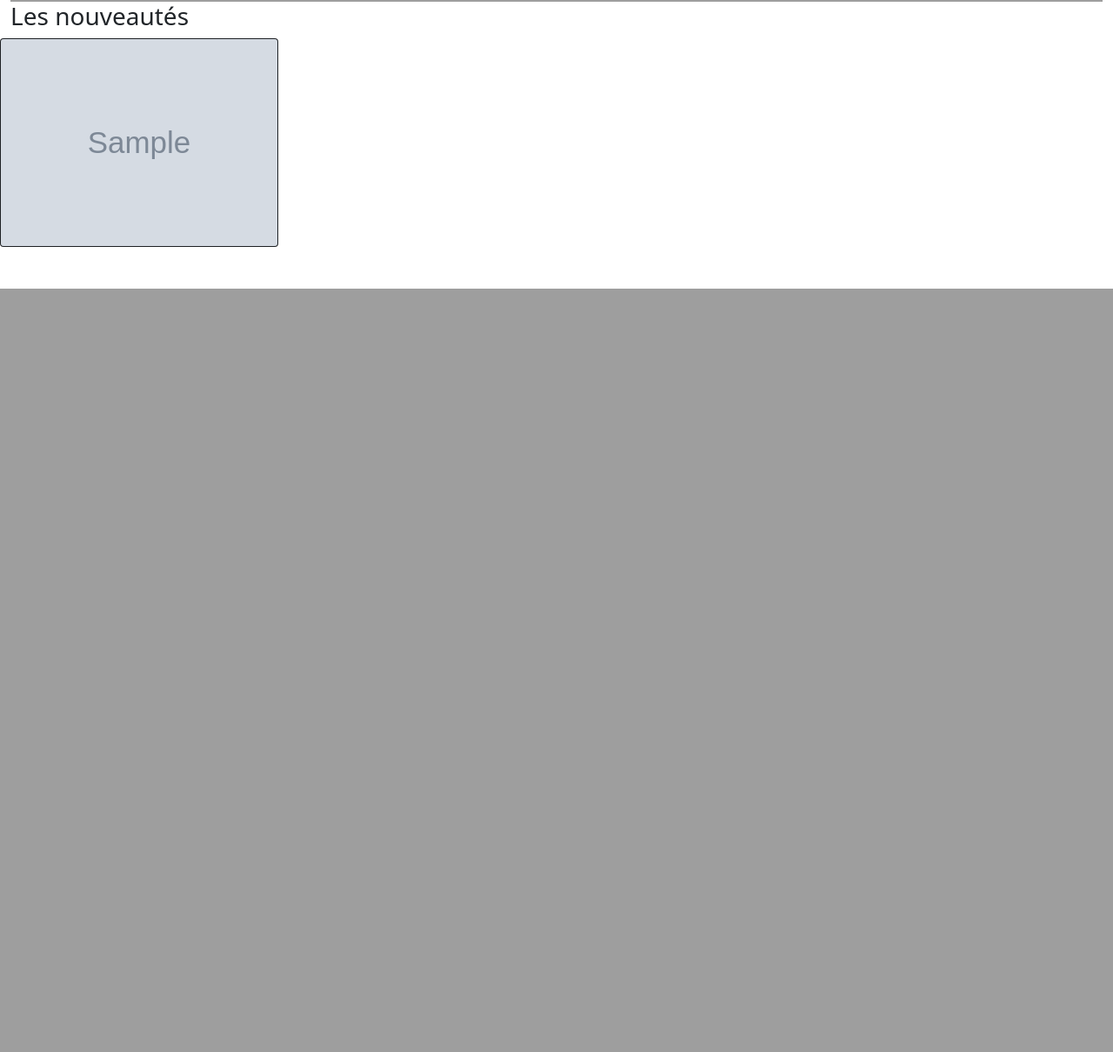
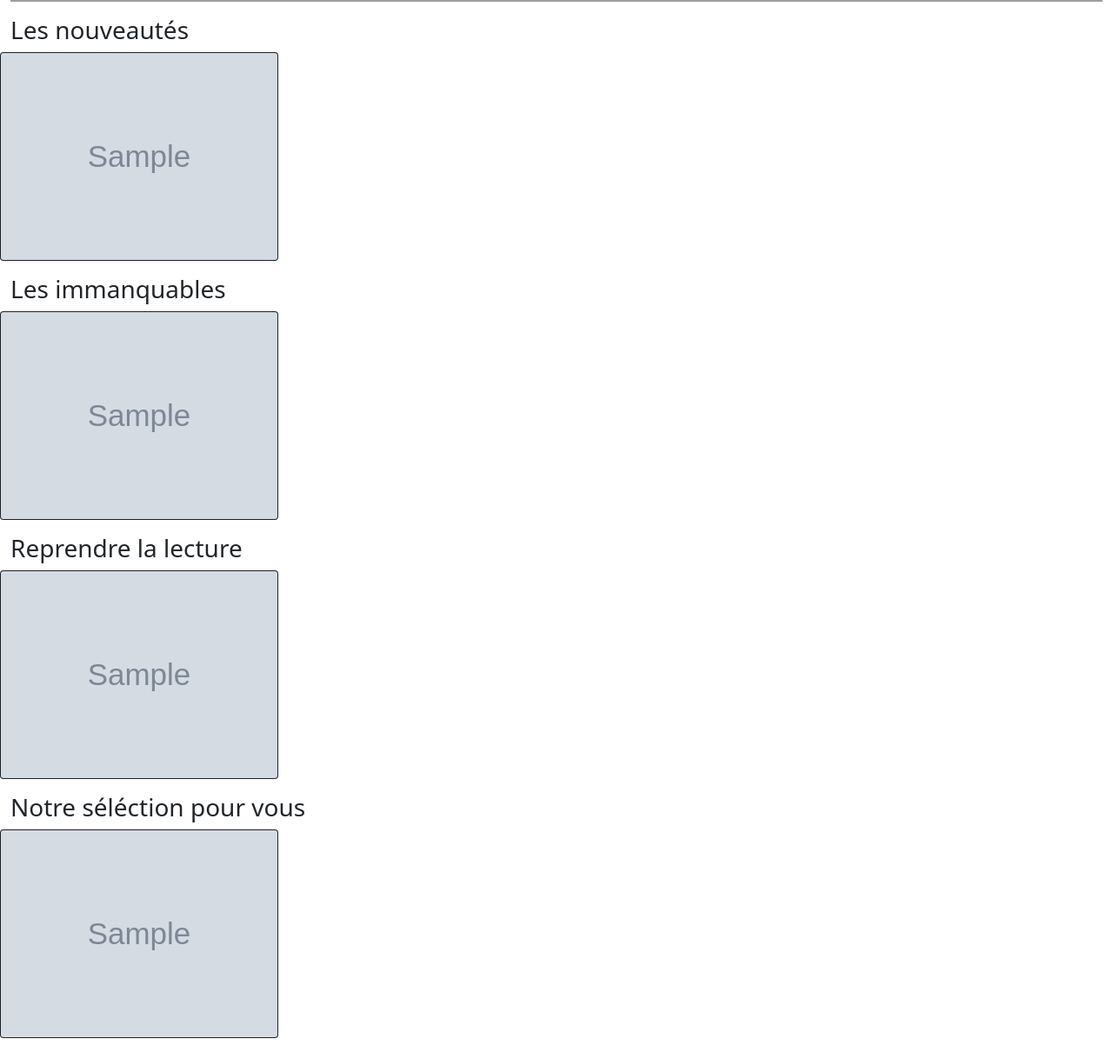
Before and after one commit to MarcHoutreille/getflixProject, a PHP site: page /home.php in a window 1280 px wide. Shown: the part 1091-2301 px from the top of the page at 87% size. Before the commit the page ends 1423 px from the top, so only its background shows below. Run offline with PHP 8.4, Linux system fonts and the light colour scheme; tables that the repository leaves empty or names only in its code hold one stand-in row (values such as "Sample post"); grey boxes marked "Sample" are stand-in pictures; some libraries are stand-ins or nearby versions; grey boxes are pictures that could not be loaded.

Commit message:
maj home php

```diff
--- a/home.php
+++ b/home.php
@@ -53,84 +53,75 @@
                 </div>
             </div>
         </div>
-        <div class="row">
+        <div class="row my-3">
 
-            <h3> Les nouveautés</h3>
+            <h3>Les nouveautés</h3>
             <?php
-                $response = $db->query('SELECT * FROM movies ORDER BY id DESC LIMIT 4');
+                $response = $db->query("SELECT id, title, year, category, thumbnail, SUBSTRING(synopsis,1,300) AS shortened_synopsis , duration, url, language FROM movies ORDER BY id DESC LIMIT 4");
                 while ($data = $response->fetch()) {
                     echo '
-                            <div data-id=' . $data['id'] . ' class="card bg-dark text-black movie col-sm-3 px-0 mb-5">
+                            <div data-id=' . $data['id'] . ' class="card bg-dark text-black movie col-sm-3 px-0">
                                 <img src=' . $data['thumbnail'] . ' class="card-img" alt=' . $data['title'] . ' >
                                 <div class="card-img-overlay viewTxt">
                                     <h5 class="card-title text-white">' . $data['title'] . '</h5>
-                                    <p class="card-text text-white">' . $data['synopsis'] . '</p>
+                                    <p class="card-text text-white">' . $data['shortened_synopsis'] . '(...)</p>
                                     <p class="card-text text-white">' . $data['duration'] . ' min</p>
-                            </div></div>';
+                                </div></div>';
                 }
             ?>
+        </div>
+        <div class="row my-3">
 
-                <!--
+            <h3> Les immanquables</h3>
+            <?php
+                $response = $db->query("SELECT id, title, year, category, thumbnail, SUBSTRING(synopsis,1,300) AS shortened_synopsis , duration, url, language FROM movies ORDER BY id DESC LIMIT 4");
+                while ($data = $response->fetch()) {
+                    echo '
+                            <div data-id=' . $data['id'] . ' class="card bg-dark text-black movie col-sm-3 px-0">
+                                <img src=' . $data['thumbnail'] . ' class="card-img" alt=' . $data['title'] . ' >
+                                <div class="card-img-overlay viewTxt">
+                                    <h5 class="card-title text-white">' . $data['title'] . '</h5>
+                                    <p class="card-text text-white">' . $data['shortened_synopsis'] . '(...)</p>
+                                    <p class="card-text text-white">' . $data['duration'] . ' min</p>
+                                </div></div>';
+                }
+            ?>
+        </div>
+        <div class="row my-3">
 
-            <div class="col-3">
-            <img src="https://placeimg.com/90/90/tech">
-            </div>
-            <div class="col-3">
-            <img src="https://placeimg.com/90/90/tech">
-            </div>
-            <div class="col-3">
-            <img src="https://placeimg.com/90/90/tech">
-            </div>
-            <div class="col-3">
-            <img src="https://placeimg.com/90/90/tech">
-            </div>
+            <h3> Reprendre la lecture</h3>
+            <?php
+                $response = $db->query("SELECT id, title, year, category, thumbnail, SUBSTRING(synopsis,1,300) AS shortened_synopsis , duration, url, language FROM movies ORDER BY id DESC LIMIT 4");
+                while ($data = $response->fetch()) {
+                    echo '
+                            <div data-id=' . $data['id'] . ' class="card bg-dark text-black movie col-sm-3 px-0">
+                                <img src=' . $data['thumbnail'] . ' class="card-img" alt=' . $data['title'] . ' >
+                                <div class="card-img-overlay viewTxt">
+                                    <h5 class="card-title text-white">' . $data['title'] . '</h5>
+                                    <p class="card-text text-white">' . $data['shortened_synopsis'] . '(...)</p>
+                                    <p class="card-text text-white">' . $data['duration'] . ' min</p>
+                                </div></div>';
+                }
+            ?>
         </div>
-        <div class="row">
-        <h3> Les immanquables</h3>
-            <div class="col-3">
-            <img src="https://placeimg.com/90/90/tech">
-            </div>
-            <div class="col-3">
-            <img src="https://placeimg.com/90/90/tech">
-            </div>
-            <div class="col-3">
-            <img src="https://placeimg.com/90/90/tech">
-            </div>
-            <div class="col-3">
-            <img src="https://placeimg.com/90/90/tech">
-            </div>
+        <div class="row my-3">
+
+            <h3> Notre séléction pour vous</h3>
+            <?php
+                $response = $db->query("SELECT id, title, year, category, thumbnail, SUBSTRING(synopsis,1,300) AS shortened_synopsis , duration, url, language FROM movies ORDER BY id DESC LIMIT 4");
+                while ($data = $response->fetch()) {
+                    echo '
+                            <div data-id=' . $data['id'] . ' class="card bg-dark text-black movie col-sm-3 px-0">
+                                <img src=' . $data['thumbnail'] . ' class="card-img" alt=' . $data['title'] . ' >
+                                <div class="card-img-overlay viewTxt">
+                                    <h5 class="card-title text-white">' . $data['title'] . '</h5>
+                                    <p class="card-text text-white">' . $data['shortened_synopsis'] . '(...)</p>
+                                    <p class="card-text text-white">' . $data['duration'] . ' min</p>
+                                </div></div>';
+                }
+            ?>
         </div>
-        <div class="row">
-        <h3> Reprendre la lecture</h3>
-            <div class="col-3">
-            <img src="https://placeimg.com/90/90/tech">
-            </div>
-            <div class="col-3">
-            <img src="https://placeimg.com/90/90/tech">
-            </div>
-            <div class="col-3">
-            <img src="https://placeimg.com/90/90/tech">
-            </div>
-            <div class="col-3">
-            <img src="https://placeimg.com/90/90/tech">
-            </div>
-        </div>
-        <div class="row">
-        <h3> Notre séléction pour vous</h3>
-            <div class="col-3">
-            <img src="https://placeimg.com/90/90/tech">
-            </div>
-            <div class="col-3">
-            <img src="https://placeimg.com/90/90/tech">
-            </div>
-            <div class="col-3">
-            <img src="https://placeimg.com/90/90/tech">
-            </div>
-            <div class="col-3">
-            <img src="https://placeimg.com/90/90/tech">
-            </div>
-        </div>
-            -->
+
         <?php include('phone_navbar.php');?>
     </div>
     <script src="https://code.jquery.com/jquery-3.2.1.slim.min.js"
```
